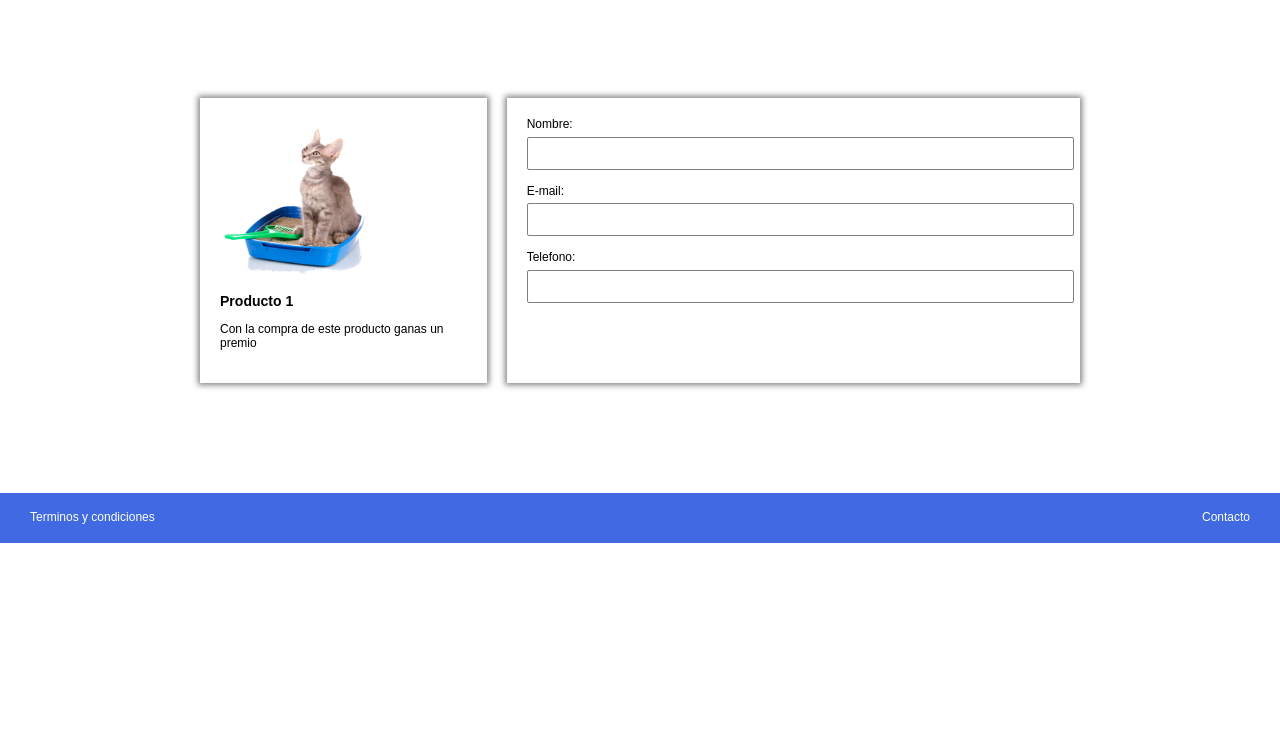
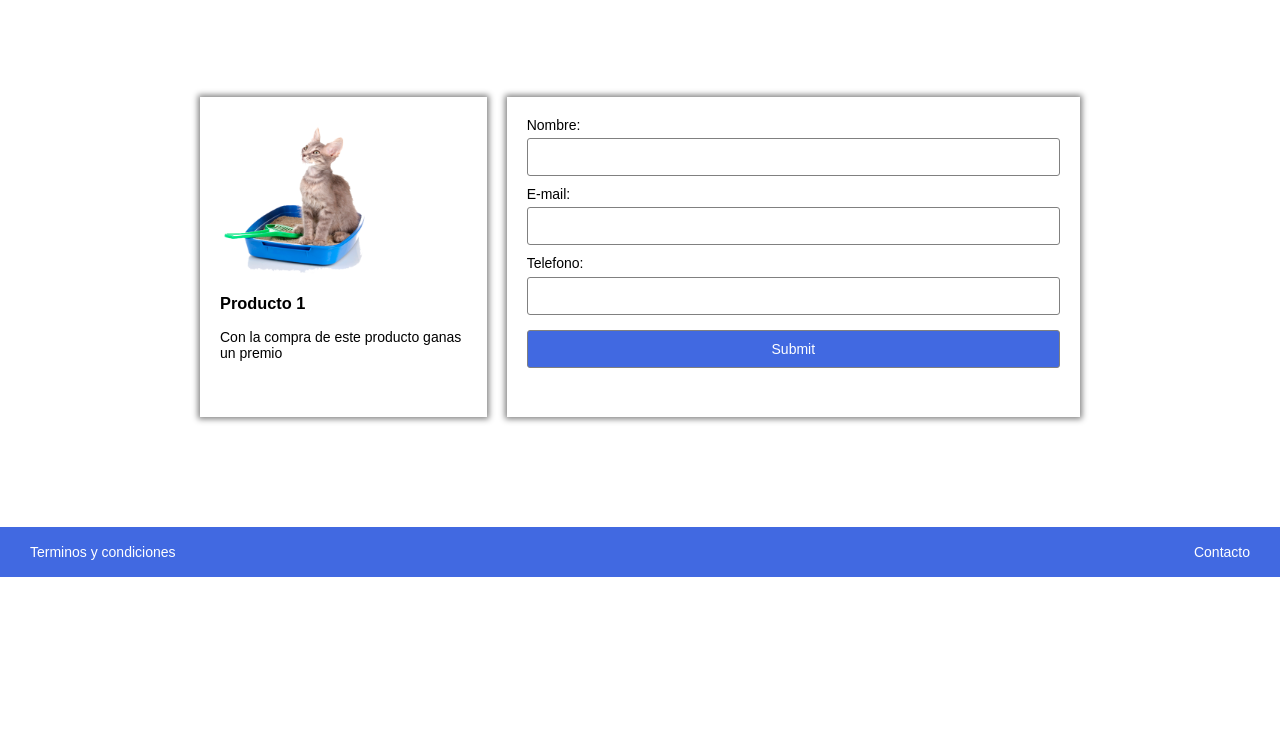
Before and after one commit to diazpolanco13/marketcats, a plain HTML site: page ventas.html in a window 1280 px wide. Shown: the part 66-800 px from the top of the page. Drawn offline with nearby package versions, Linux system fonts and the light colour scheme.

Commit message:
actualizando formulario input

```diff
--- a/assets/css/style.css
+++ b/assets/css/style.css
@@ -5,7 +5,7 @@
     --white-color: #ffffff;
     --black-color: #000000;
     /* Tipografia */
-    --normal:12px;
+    --normal:14px;
 
     /* border de tarjetas */
     --border:6px groove #000000;
@@ -17,6 +17,7 @@ html, body {
     margin: 0px;
     font-size: var(--normal);
     font-family: Arial, Helvetica, sans-serif;
+    position: relative;
 }
 
 /* 1 MENU DE NAVEGACION  */
@@ -37,6 +38,7 @@ html, body {
 
 label {
     font-size: var(--normal);
+
 
 }
 
@@ -211,9 +213,9 @@ section {
     background-color: var(--blue-color);
     width: 100%;
     height: 50px;
-    position: relative;
     bottom: 0;
     color: var(--white-color);
+
 
 }
 /* modulo de pago  */
@@ -223,15 +225,27 @@ section {
         padding: 20px;
         width: 100%;
         margin: 100px 0px 100px 0px;
+        height: 280px;
+
+    }
+    .modulo_pago input {
+        margin: 5px 0px 10px 0px;
+        width: 100%;
+        padding: 10px;
+        box-sizing: border-box;
+        border: 1px solid gray;
+        border-radius: 3px;
    }
 
-.modulo_pago input {
+
+    .data {
         height: 25px;
         width: 100%;
         margin: 5px 0px 15px 0px;
         border-radius: 2px;
         border: 1px solid gray;
         padding: 3px 6px 3px 6px;
+        box-sizing: border-box;
     }
     .modulo_pago_img {
 
@@ -239,10 +253,7 @@ section {
 
     .modulo_pago_img img {
         width: 150px;
-
-
     }
-
 
     .footer p {
         margin: 10px 30px 10px 30px;
--- a/ventas.html
+++ b/ventas.html
@@ -53,6 +53,8 @@
                         <label for="phone">Telefono:</label>
                         <br>
                         <input type="text" placeholder="" name="phone">
+                        <br>
+                        <input type="submit" class="main__button" name="submit">
                 </form>
                 </div>
             </div>
```
Lines whose indentation alone changed are shown as unchanged.
